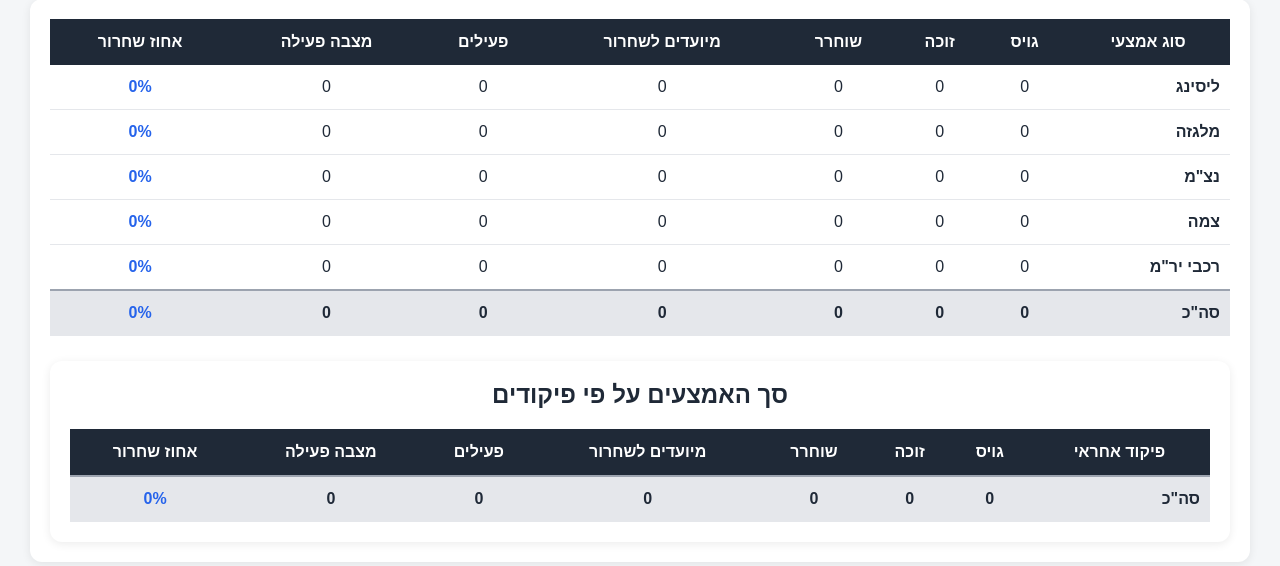
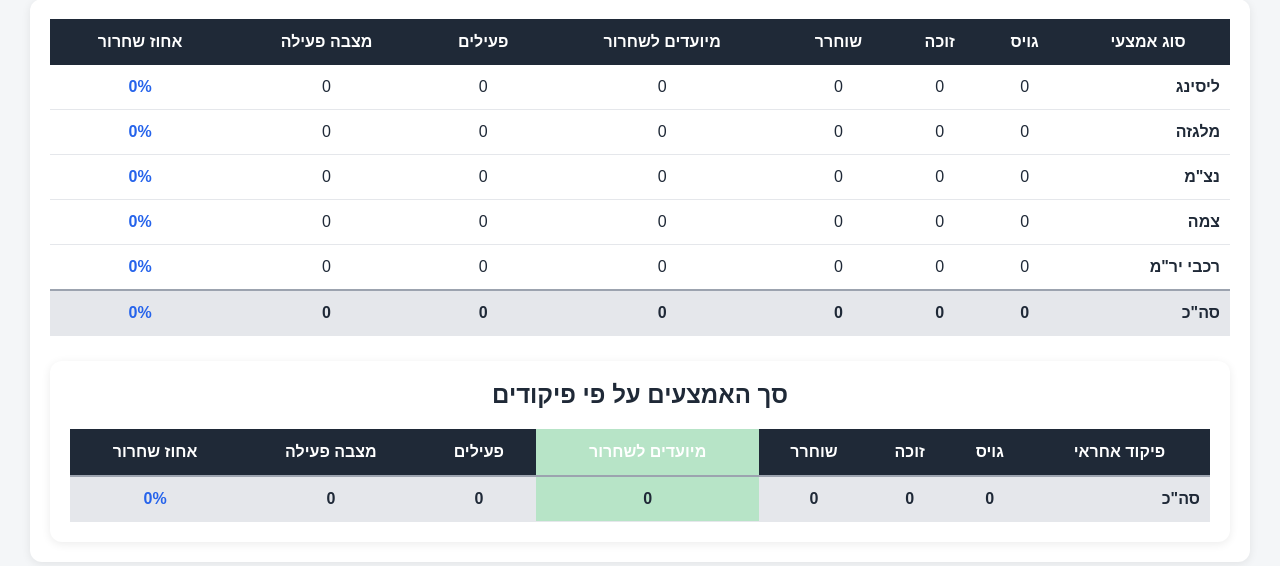
Before and after one commit to techteamdev9/Fleet-Manager, a Flask app: page /summary in a window 1280 px wide. Shown: the part 176-742 px from the top of the page. Run offline with Flask 3, Linux system fonts and the light colour scheme; data that the repository does not hold is empty; some libraries are stand-ins or nearby versions.

Commit message:
added precentage bar and green color for release column

```diff
--- a/static/summary.js
+++ b/static/summary.js
@@ -418,8 +418,8 @@ function createCommandSummary(vehicles) {
         // The NUMBER is in responsible_command
         const command =
             vehicle.responsible_command !== null &&
-            vehicle.responsible_command !== undefined &&
-            vehicle.responsible_command !== ''
+                vehicle.responsible_command !== undefined &&
+                vehicle.responsible_command !== ''
                 ? String(vehicle.responsible_command).trim()
                 : 'לא מוגדר';
 
@@ -495,7 +495,7 @@ function createCommandSummary(vehicles) {
             total > 0
                 ? Number(
                     ((row.released / total) * 100).toFixed(1)
-                  )
+                )
                 : 0;
     });
 
@@ -550,30 +550,67 @@ function renderCommandSummary(vehicles) {
 
         const tr = document.createElement('tr');
 
+        const releasePercentage = Number(row.releasePercentage) || 0;
+        const barPercentage = Math.min(Math.max(releasePercentage, 0), 100);
+
         tr.innerHTML = `
             <td>${row.command}</td>
             <td>${row.recruited}</td>
             <td>${row.credited}</td>
             <td>${row.released}</td>
-            <td>${row.intendedForRelease}</td>
+
+            <td style="
+                background-color: #b7e4c7;
+                color: #1b4332;
+                font-weight: bold;
+            ">
+                ${row.intendedForRelease}
+            </td>
+
             <td>${row.active}</td>
             <td>${row.activeInventory}</td>
+
             <td class="percentage">
-                ${row.releasePercentage}%
+
+                <div style="
+                    position: relative;
+                    width: 120px;
+                    height: 24px;
+                    background-color: #e5e7eb;
+                    border: 1px solid #aaa;
+                    border-radius: 5px;
+                    overflow: hidden;
+                    margin: auto;
+                ">
+
+                    <div style="
+                        width: ${barPercentage}%;
+                        height: 100%;
+                        background-color: #4caf50;
+                        transition: width 0.4s ease;
+                    "></div>
+
+                    <span style="
+                        position: absolute;
+                        top: 0;
+                        left: 0;
+                        width: 100%;
+                        height: 100%;
+                        display: flex;
+                        align-items: center;
+                        justify-content: center;
+                        font-weight: bold;
+                        color: #222;
+                    ">
+                        ${releasePercentage}%
+                    </span>
+
+                </div>
+
             </td>
         `;
 
         tbody.appendChild(tr);
-
-
-        // Totals
-        totals.recruited += row.recruited;
-        totals.credited += row.credited;
-        totals.released += row.released;
-        totals.intendedForRelease += row.intendedForRelease;
-        totals.active += row.active;
-        totals.activeInventory += row.activeInventory;
-
     });
 
 
@@ -589,7 +626,7 @@ function renderCommandSummary(vehicles) {
         total > 0
             ? Number(
                 ((totals.released / total) * 100).toFixed(1)
-              )
+            )
             : 0;
 
 
--- a/templates/summary.html
+++ b/templates/summary.html
@@ -116,6 +116,57 @@
     margin-top: 0;
     margin-bottom: 20px;
 }
+
+/* צבע לעמודת מיועדים לשחרור */
+#commandSummaryTable th:nth-child(5),
+#commandSummaryTable td:nth-child(5) {
+    background-color: #b7e4c7 !important;
+    font-weight: bold;
+}
+
+/* אחוז שחרור - battery bar */
+.release-progress {
+    position: relative;
+    width: 100px;
+    height: 24px;
+    background: #e5e7eb;
+    border-radius: 6px;
+    border: 2px solid #9ca3af;
+    overflow: hidden;
+    margin: auto;
+}
+
+/* הקצה של הסוללה */
+.release-progress::after {
+    content: "";
+    position: absolute;
+    right: -5px;
+    top: 6px;
+    width: 5px;
+    height: 10px;
+    background: #9ca3af;
+    border-radius: 0 3px 3px 0;
+}
+
+/* המילוי */
+.release-progress-fill {
+    height: 100%;
+    background: #4caf50;
+    transition: width 0.4s ease;
+}
+
+/* האחוז בתוך הסוללה */
+.release-progress-text {
+    position: absolute;
+    inset: 0;
+    display: flex;
+    align-items: center;
+    justify-content: center;
+    font-weight: bold;
+    color: #222;
+    z-index: 2;
+    font-size: 13px;
+}
     </style>
 </head>
 
```
